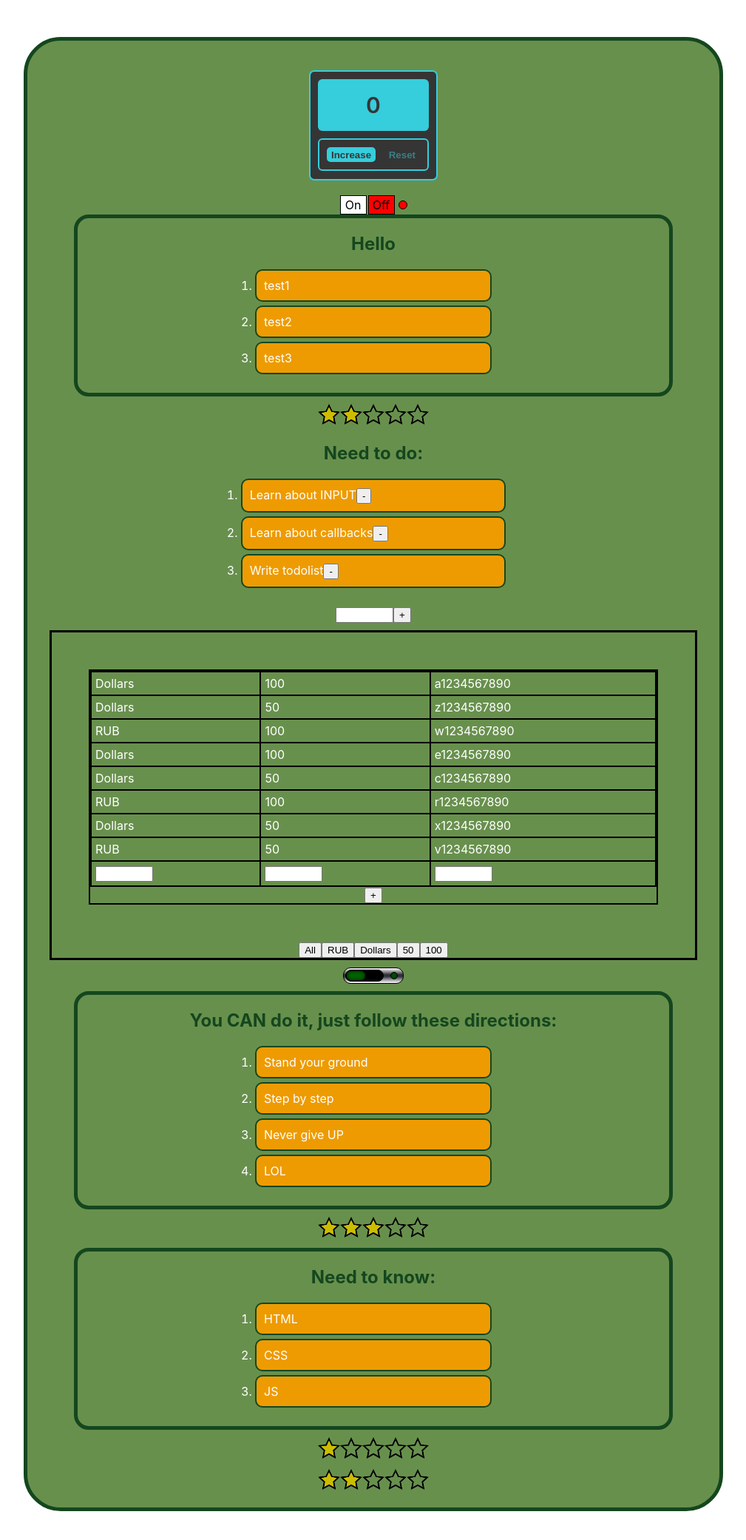
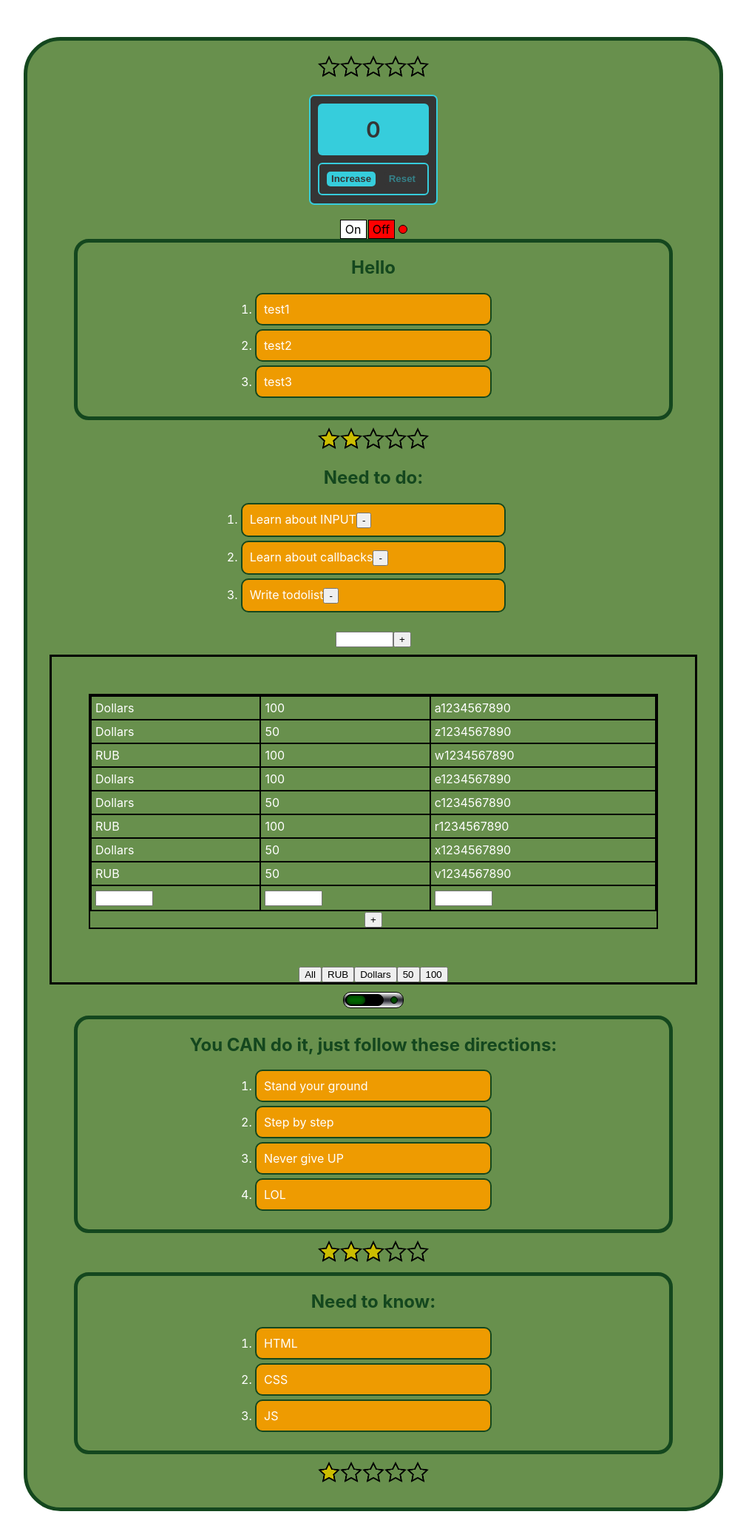
Before and after one commit to Pikadorius/samurai-way-main, a React (Create React App) app: page / in a window 1280 px wide. Shown: the top 2082 px of the page at 74% size, without its empty margins (135-1144 px from the left). Built offline with nearby package versions, Linux system fonts and the light colour scheme.

Commit message:
refactored Rating.tsx

```diff
--- a/src/App.tsx
+++ b/src/App.tsx
@@ -1,7 +1,7 @@
 import React, {useState} from 'react';
 import './App.css';
 import Accordion from "./Components/Accordion/Accordion";
-import Rating from "./Components/Rating/Rating";
+import Rating, {RatingValueType} from "./Components/Rating/Rating";
 import NewComponent from "./Components/NewComponent";
 import Banknotes from './Components/Banknotes';
 import NewComponentForInputs from './Components/NewComponentForInputs';
@@ -41,9 +41,11 @@ function App() {
         setOnOff(!onOff)
     }
 
+    const [value, setValue] = useState<RatingValueType>(0);
 
     return (
         <div className="App">
+            <Rating rating={value} changeRating={setValue}/>
             <Counter minValue={0} maxValue={5} step={1}/>
             <OnOff2/>
             <UncontrolledAccordion titleValue={"Hello"} listValue={['test1', 'test2', 'test3']}/>
@@ -61,7 +63,6 @@ function App() {
                        listValue={["HTML", "CSS", "JS"]}
                        collapsed={false}/>
             <UncontrolledRating rating={1}/>
-            <Rating rating={2}/>
             {/*<NewComponent students={students}/>*/}
         </div>
     );
--- a/src/Components/Rating/Rating.tsx
+++ b/src/Components/Rating/Rating.tsx
@@ -3,23 +3,23 @@ import s from './Rating.module.css';
 import rating from './full.png';
 import norating from './empty.png';
 
-type RatingType = 1 | 2 | 3 | 4 | 5;
+export type RatingValueType =0 | 1 | 2 | 3 | 4 | 5;
 
 type RatingPropsType = {
-    rating: RatingType
+    rating: RatingValueType
+    changeRating: (value:RatingValueType)=>void
 }
 
-const Rating = ({rating}: RatingPropsType) => {
+const Rating = ({rating, changeRating}: RatingPropsType) => {
     console.log("Rating rendering")
-    const [value, setValue] = useState<RatingType>(rating);
 
     return (
         <div>
-            <Star selected={value>0} setRating={()=>setValue(1)}/>
-            <Star selected={value>1} setRating={()=>setValue(2)}/>
-            <Star selected={value>2} setRating={()=>setValue(3)}/>
-            <Star selected={value>3} setRating={()=>setValue(4)}/>
-            <Star selected={value>4} setRating={()=>setValue(5)}/>
+            <Star selected={rating>0} setRating={()=>changeRating(1)}/>
+            <Star selected={rating>1} setRating={()=>changeRating(2)}/>
+            <Star selected={rating>2} setRating={()=>changeRating(3)}/>
+            <Star selected={rating>3} setRating={()=>changeRating(4)}/>
+            <Star selected={rating>4} setRating={()=>changeRating(5)}/>
         </div>
     );
 }
```
